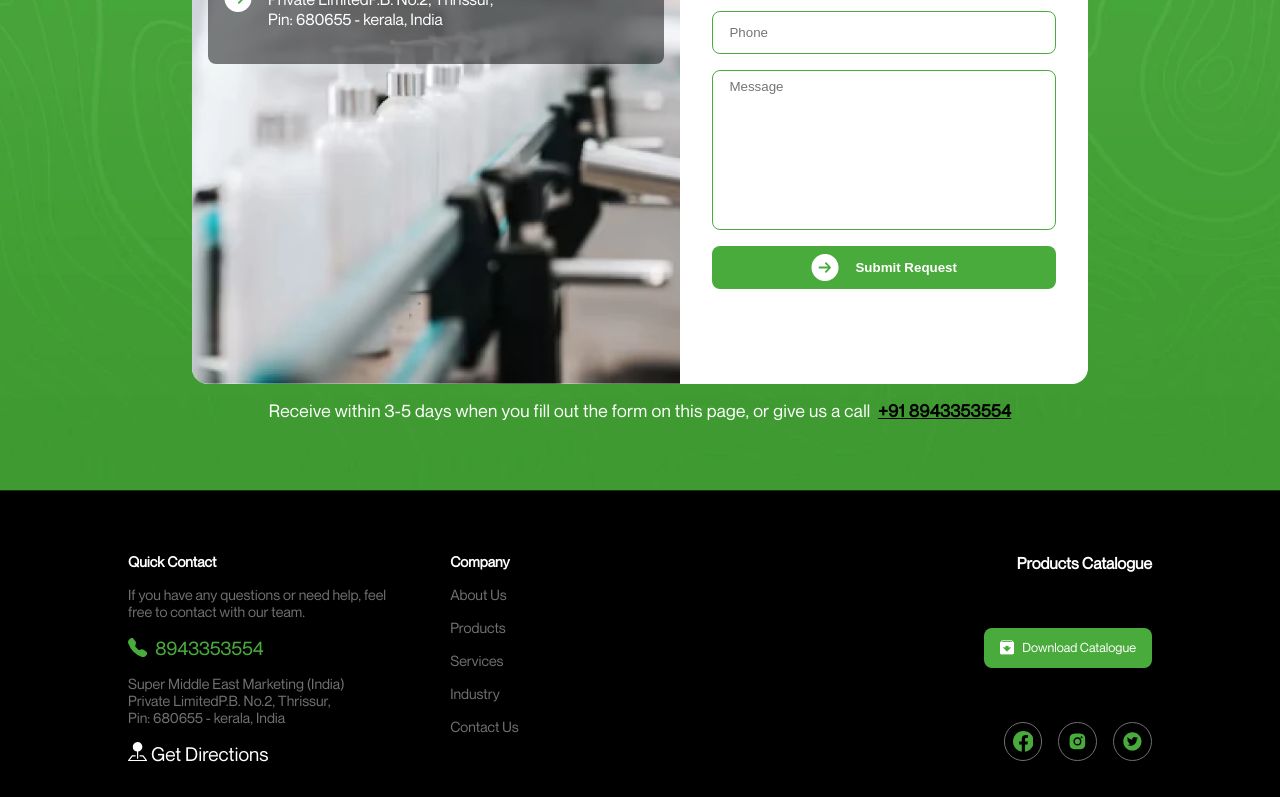
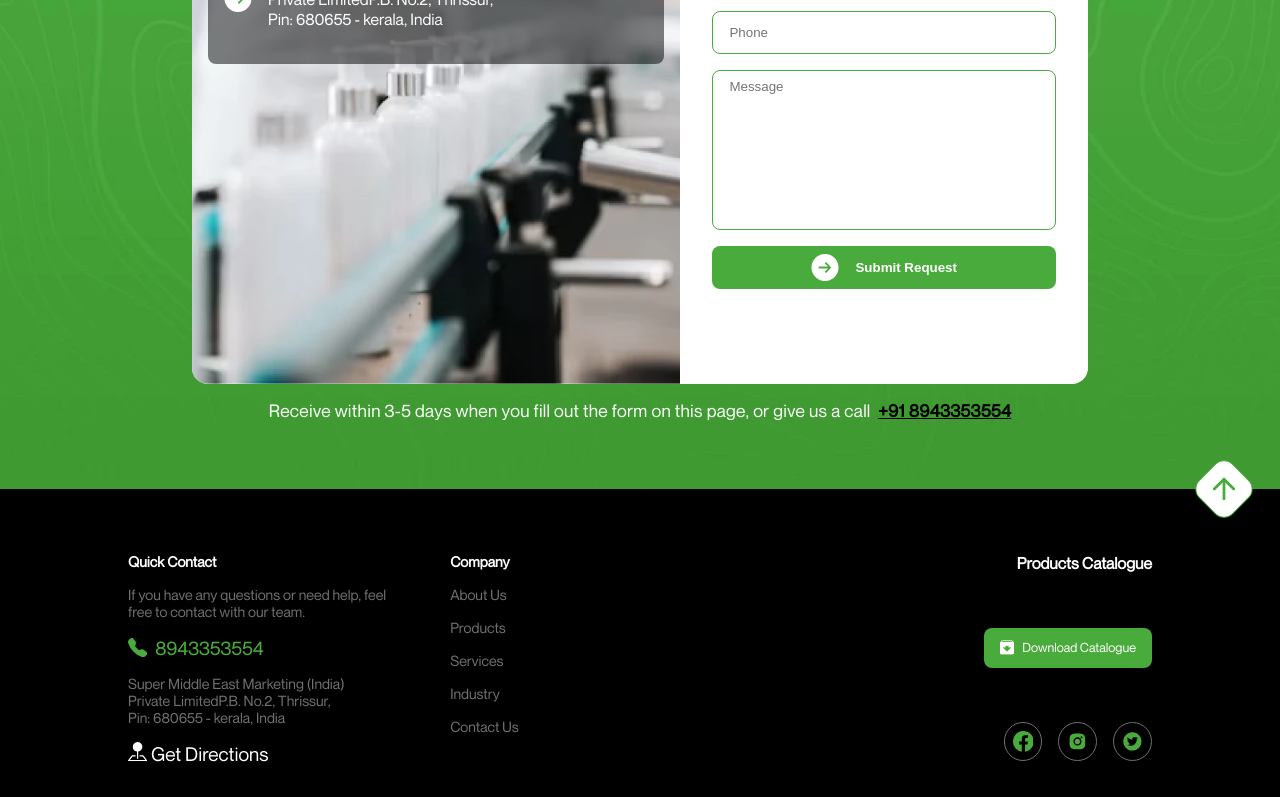
Before and after one commit to Volshauz0/SuperCleanMe-IN, a Next.js app: page / in a window 1280 px wide. Shown: the part 3578-4375 px from the top of the page. Built offline with nearby package versions, Linux system fonts and the light colour scheme.

Commit message:
addded go up btn

```diff
--- a/src/components/Footer/Footer.jsx
+++ b/src/components/Footer/Footer.jsx
@@ -1,3 +1,5 @@
+'use client'
+
 import styles from './Footer.module.css'
 import Link from 'next/link'
 import Image from 'next/image'
@@ -7,10 +9,18 @@ import { AiFillTwitterCircle } from 'react-icons/ai'
 import { BsFillTelephoneFill } from 'react-icons/bs'
 import { BsFillPinMapFill } from 'react-icons/bs'
 import download from './assets/download.png'
+import { FiArrowUpRight } from "react-icons/fi";
 
 export default function Footer() {
+    function scrollToTop() {
+        window.scrollTo({
+            top: 0,
+            behavior: "smooth",
+        });
+    }
     return (
         <footer className={styles.footer}>
+            <FiArrowUpRight className={styles.upArrow} onClick={scrollToTop} />
             <div className={styles.footerContent}>
                 <div className={styles.quickNav}>
                     <div className={styles.quickLinks}>
--- a/src/components/Footer/Footer.module.css
+++ b/src/components/Footer/Footer.module.css
@@ -1,10 +1,29 @@
 .footer {
+    position: relative;
     height: fit-content;
     display: flex;
     flex-direction: column;
     gap: 1rem;
     padding: 4rem 8rem;
     background-color: #000;
+}
+
+.upArrow {
+    position: absolute;
+    top: -1.5rem;
+    right: 2rem;
+    border-radius: .8rem;
+    color: var(--green);
+    background-color: #fff;
+    padding: .4rem;
+    font-size: 3rem;
+    rotate: -45deg;
+    transition: scale .2s ease-in-out;
+    border: 1px solid var(--green);
+}
+
+.upArrow:hover {
+    scale: 1.1;
 }
 
 .footerContent {
```
